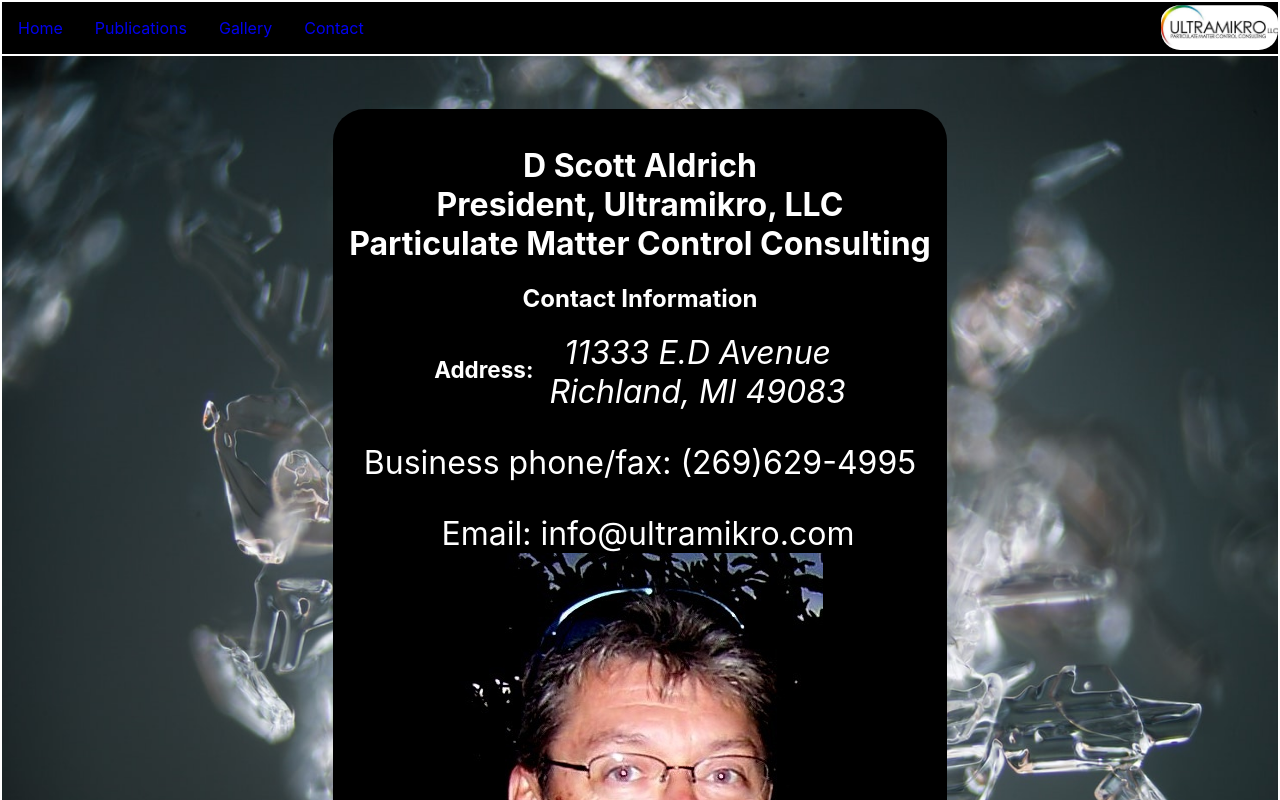
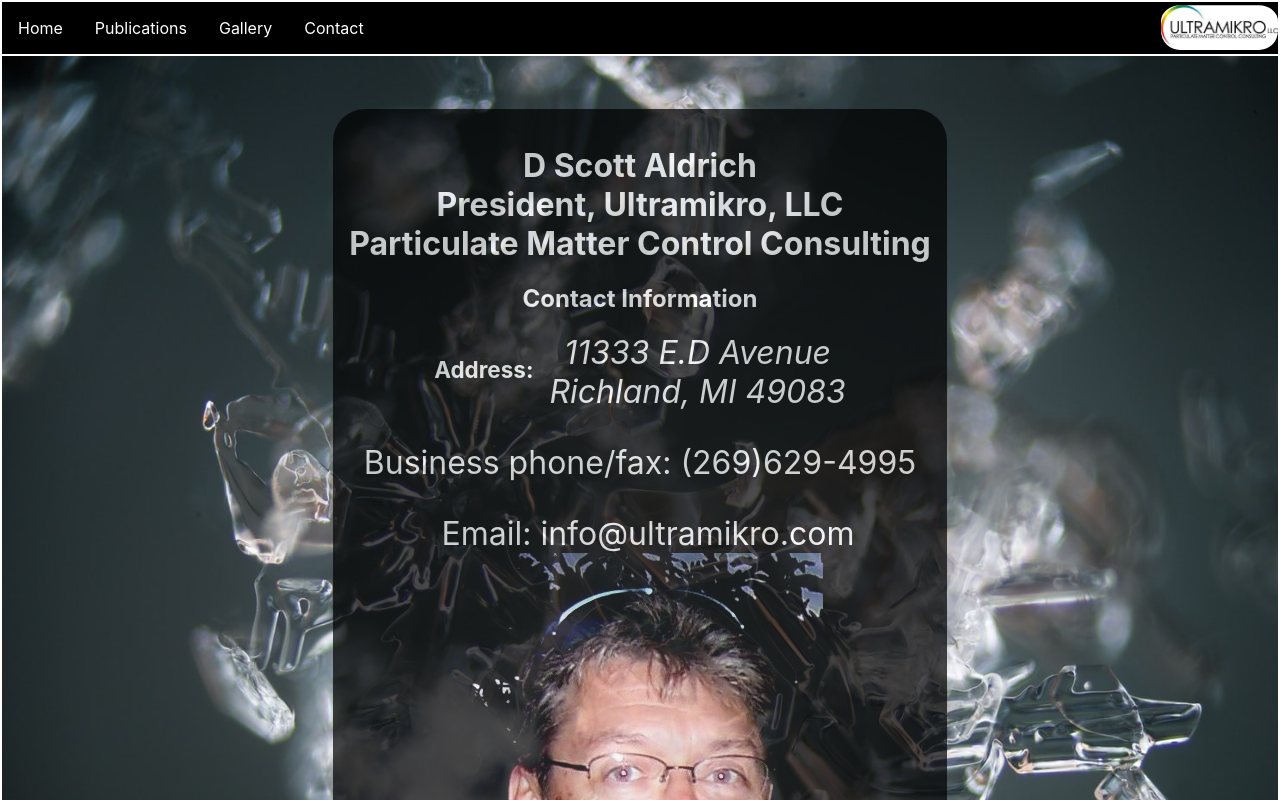
Before and after one commit to meloegel/ultraMikro, a React (Create React App) app: page /contact in a window 1280 px wide. Shown: the top 800 px of the page. Built offline with nearby package versions, Linux system fonts and the light colour scheme.

Commit message:
deployment test

```diff
--- a/src/App.css
+++ b/src/App.css
@@ -41,6 +41,7 @@
 .navHeader a {
   padding: 1rem;
   text-decoration: none;
+  color: white;
 }
 .navHeader :hover {
   background-color: white;
@@ -200,7 +201,7 @@
 }
 .contactDivStyle {
   background-color: black;
-  /* opacity: 70%; */
+  opacity: 70%;
   padding: 1rem;
   border-radius: 2rem;
   text-align: center;
```
